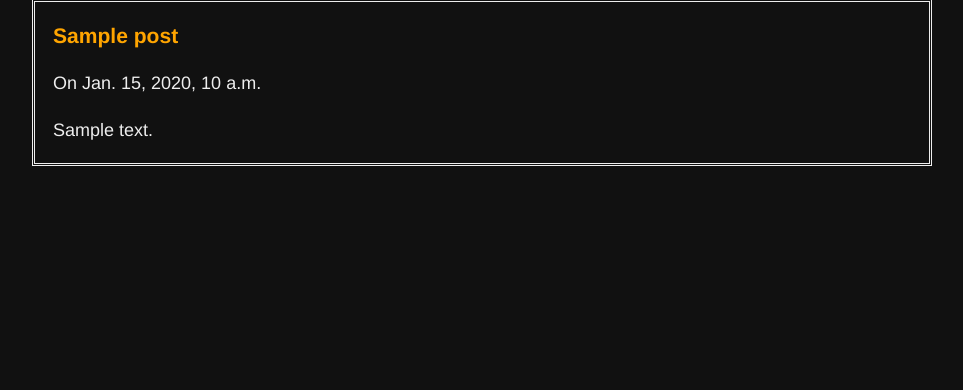
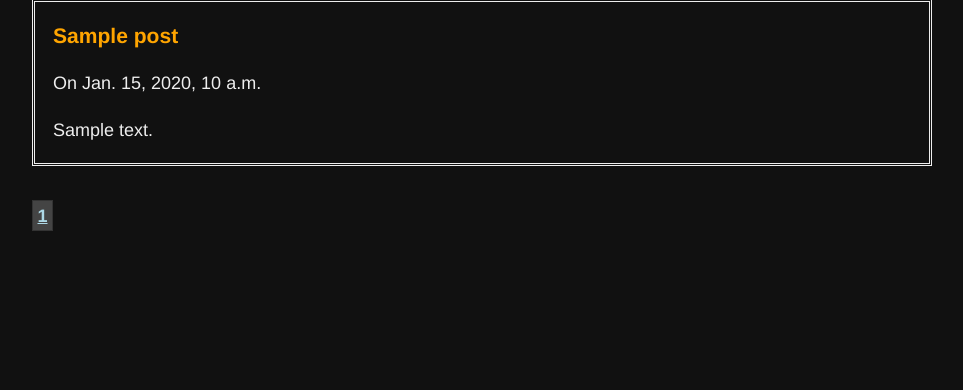
Before and after one commit to bkf2020/semicolon, a Django app: page / in a window 1280 px wide. Shown: the part 286-676 px from the top of the page, without its empty margins (158-1121 px from the left). Run offline with Django 4.2, Linux system fonts and the light colour scheme; tables that the repository leaves empty hold one stand-in row (values such as "Sample post"); parts of the project's set-up code (start-up, migrations or seed data) failed here and were passed over.

Commit message:
Add basic pagination on blog

```diff
--- a/blog/templates/blog/home.html
+++ b/blog/templates/blog/home.html
@@ -39,13 +39,25 @@
 		<hr/>
 		<h2>Annoucements</h2>
 		{% block content %}
-			{% for post in posts %}
+			{% for post in page_obj %}
 				<div class="box">
 					<h3>{{ post.title }}</h3>
 					<p>On {{ post.date_posted }}</p>
 					<div>{{ post.content|safe }}</div>
 				</div>
 			{% endfor %}
+
+			<div class="pagination">
+				{% with ''|center:page_obj.paginator.num_pages as range %}
+				{% for i in range %}
+					{% if forloop.counter == page_obj.number %}
+						<a class="paginationLink paginationSelected" href="?page={{ forloop.counter }}">{{ forloop.counter }}</a>
+					{% else %}
+						<a class="paginationLink" href="?page={{ forloop.counter }}">{{ forloop.counter }}</a>
+					{% endif %}
+				{% endfor %}
+				{% endwith %}
+			</div>
 		{% endblock content %}
 		<script src="https://polyfill.io/v3/polyfill.min.js?features=es6"></script>
 		<script id="MathJax-script" async src="https://cdn.jsdelivr.net/npm/mathjax@3/es5/tex-mml-chtml.js"></script>
--- a/blog/views.py
+++ b/blog/views.py
@@ -1,10 +1,16 @@
+from django.core.paginator import Paginator
 from django.shortcuts import render
 from django.http import HttpResponse
 from .models import Post
 
 def home(request):
+    posts = Post.objects.all()
+    paginator = Paginator(posts, 5)
+
+    page_number = request.GET.get('page')
+    page_obj = paginator.get_page(page_number)
     context = {
-        'posts': Post.objects.all()
+        'page_obj': page_obj
     }
     return render(request, 'blog/home.html', context)
 
--- a/static/css/main.css
+++ b/static/css/main.css
@@ -86,3 +86,14 @@ td, th {
 	padding: 8px;
 	border: 1px solid #eee;
 }
+.pagination {
+	padding-top: 1em;
+}
+.paginationLink {
+	padding: 0.25em;
+}
+.paginationSelected {
+	font-weight: 700;
+	border: 1px solid #333;
+	background-color: #444;
+}
```
